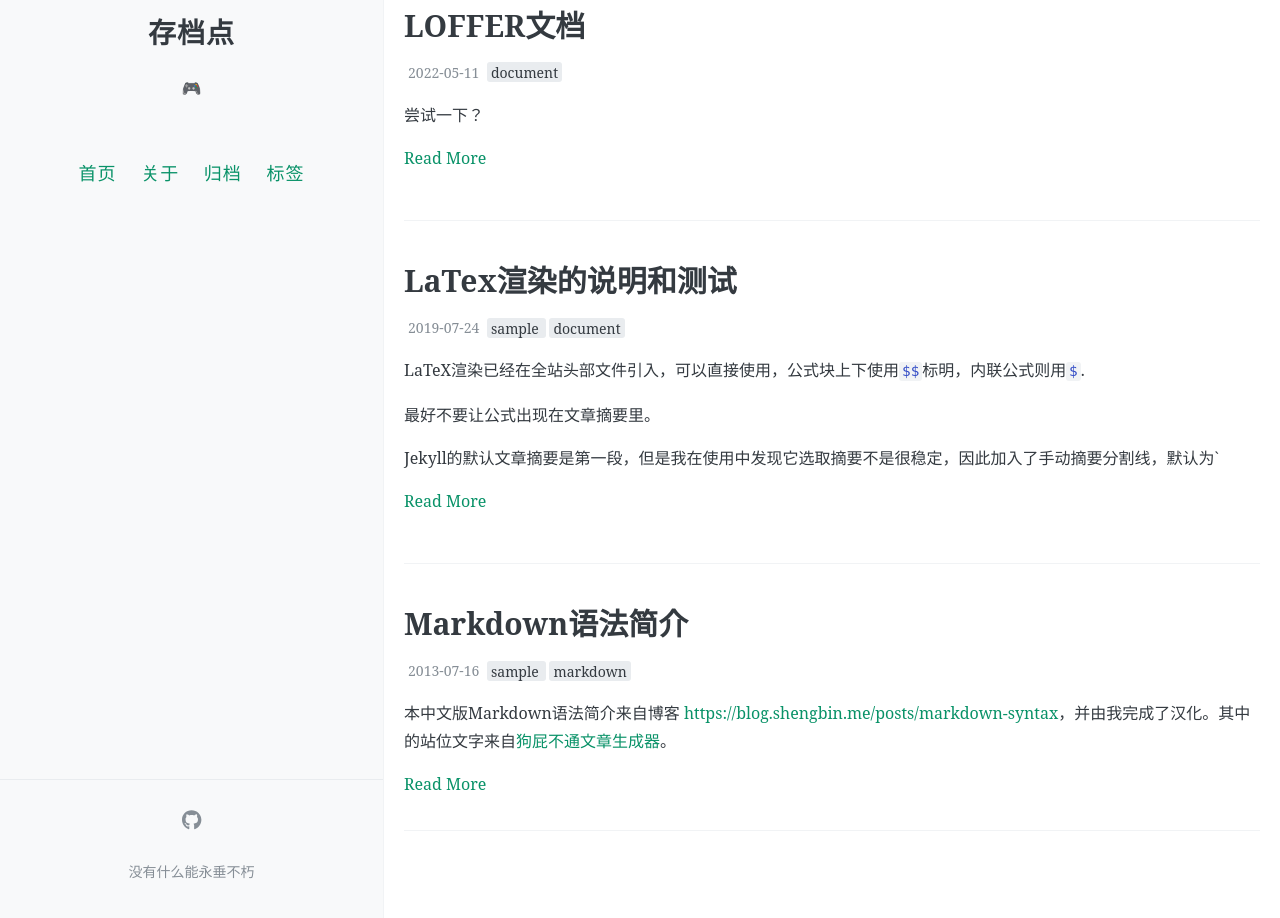
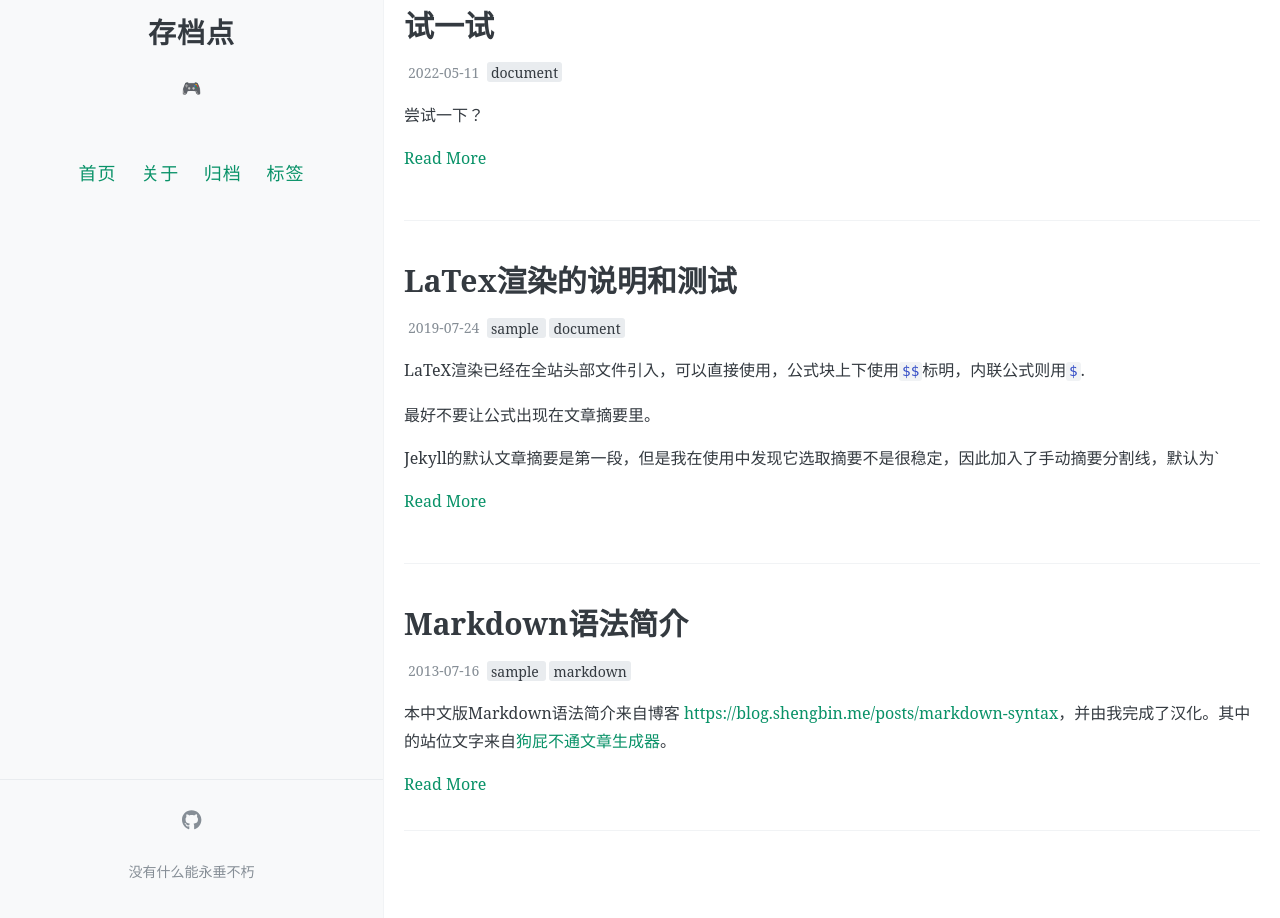
Before and after one commit to mmmmm0000/LOFFER, a Jekyll site: the page built from index.html, in a window 1280 px wide and 1209 px high. Shown: the part 290-1208 px from the top of the window. Built offline with Jekyll 4.4.1, drawn with Linux system fonts in a browser that asks for light colours; the list of posts is cut into pages by our own code; comment, search, counter and statistics services are not loaded.

Commit message:
Update 2022-05-11-1.md

```diff
--- a/_posts/2022-05-11-1.md
+++ b/_posts/2022-05-11-1.md
@@ -1,6 +1,6 @@
 ---
 layout: post
-title: LOFFER文档
+title: 试一试
 date: 2022-05-11
 Author: 🈳
 categories:
```
